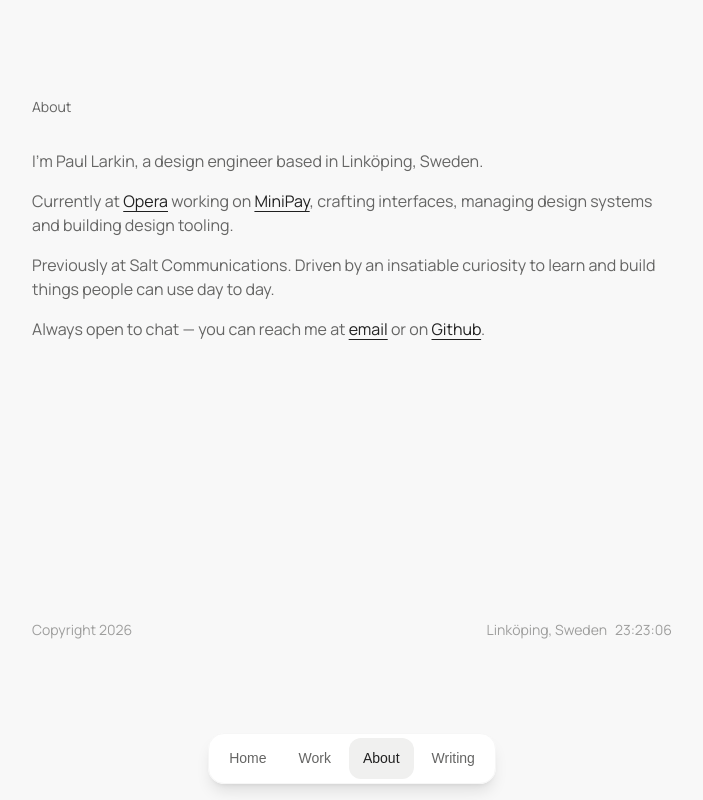
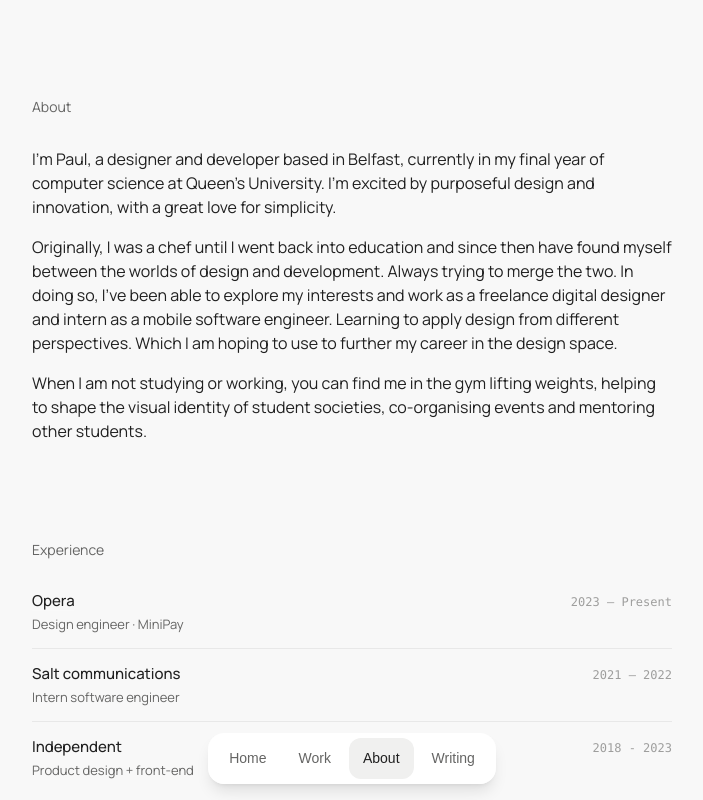
Before and after one commit to paullarkiin/paullarkin-site-v2, a Next.js app: page /about in a window 1280 px wide. Shown: the top 800 px of the page, without its empty margins (288-991 px from the left). Built offline with nearby package versions, Linux system fonts and the light colour scheme.

Commit message:
Wrting and about page updates

```diff
--- a/app/about/page.tsx
+++ b/app/about/page.tsx
@@ -1,60 +1,98 @@
-import { siteConfig } from "@/lib/site";
+import { experience } from "@/lib/site";
+import { SectionHead } from "@/components/SectionHead";
 
 export default function About() {
   return (
     <div className="flex flex-col flex-1 items-center justify-center bg-background font-sans">
       <main className="flex flex-1 w-full max-w-3xl flex-col px-16 pt-24 sm:items-start">
         <section className="mb-24 w-full">
-          <h1 className="text-[14px] text-text-muted mb-8">About</h1>
+          <SectionHead label="About" />
 
-          <div className="space-y-4 text-base text-text-muted">
+          <div className="space-y-4 text-base text-text pt-3.5">
             <p>
-              I&apos;m {siteConfig.name}, a {siteConfig.role.toLowerCase()}{" "}
-              based in {siteConfig.status}.
+              I&apos;m Paul, a designer and developer based in Belfast,
+              currently in my final year of computer science at Queen&apos;s
+              University. I&apos;m excited by purposeful design and innovation,
+              with a great love for simplicity.
             </p>
 
             <p>
-              Currently at{" "}
-              <a
-                href={siteConfig.nowAtUrl}
-                className="text-text underline underline-offset-4 decoration-text transition-colors"
-              >
-                {siteConfig.nowAt}
-              </a>{" "}
-              working on{" "}
-              <a
-                href={siteConfig.productUrl}
-                className="text-text underline underline-offset-4 decoration-text transition-colors"
-              >
-                {siteConfig.product}
-              </a>
-              , crafting interfaces, managing design systems and building design
-              tooling.
+              Originally, I was a chef until I went back into education and
+              since then have found myself between the worlds of design and
+              development. Always trying to merge the two. In doing so,
+              I&apos;ve been able to explore my interests and work as a
+              freelance digital designer and intern as a mobile software
+              engineer. Learning to apply design from different perspectives.
+              Which I am hoping to use to further my career in the design space.
             </p>
 
             <p>
-              Previously at Salt Communications. Driven by an insatiable
-              curiosity to learn and build things people can use day to day.
-            </p>
-
-            <p>
-              Always open to chat — you can reach me at{" "}
-              <a
-                href="mailto:hello@paullarkin.dev"
-                className="text-text underline underline-offset-4 decoration-text transition-colors"
-              >
-                email
-              </a>{" "}
-              or on{" "}
-              <a
-                href="https://github.com/paullarkiin"
-                className="text-text underline underline-offset-4 decoration-text transition-colors"
-              >
-                Github
-              </a>
-              .
+              When I am not studying or working, you can find me in the gym
+              lifting weights, helping to shape the visual identity of student
+              societies, co-organising events and mentoring other students.
             </p>
           </div>
+        </section>
+
+        <section className="mb-24 w-full">
+          <SectionHead label="Experience" />
+
+          <div className="flex flex-col">
+            {experience.map((item, idx) => (
+              <div
+                key={item.company}
+                className={`flex items-baseline justify-between gap-4 py-3.5 ${
+                  idx < experience.length - 1 ? "border-b border-border" : ""
+                }`}
+              >
+                <div className="flex-1 min-w-0">
+                  <p className="text-[15px] font-medium text-text">
+                    {item.href ? (
+                      <a
+                        href={item.href}
+                        target="_blank"
+                        rel="noopener noreferrer"
+                        className="underline underline-offset-4 decoration-border-strong hover:decoration-text transition-colors"
+                      >
+                        {item.company}
+                      </a>
+                    ) : (
+                      item.company
+                    )}
+                  </p>
+                  <p className="text-[13px] text-text-muted leading-normal mt-0.5">
+                    {item.role}
+                  </p>
+                </div>
+                <span className="text-[12px] text-text-dim font-mono shrink-0 whitespace-nowrap">
+                  {item.period}
+                </span>
+              </div>
+            ))}
+          </div>
+        </section>
+
+        <section className="mb-24 w-full">
+          <SectionHead label="Photos" />
+
+          <div className="grid grid-cols-3 gap-2 pt-3.5">
+            {[1, 2, 3].map((i) => (
+              <div
+                key={i}
+                className="aspect-4/3 rounded-lg bg-surface-2 border border-border-strong"
+              />
+            ))}
+          </div>
+        </section>
+
+        <section className="mb-24 w-full">
+          <SectionHead label="Colophon" />
+
+          <p className="text-[16px] text-text-muted leading-normal pt-3.5">
+            This site is built with Next.js and Tailwind CSS, set in Manrope,
+            and deployed on Vercel. Designed and developed by hand — no
+            templates, no themes.
+          </p>
         </section>
       </main>
     </div>
--- a/app/globals.css
+++ b/app/globals.css
@@ -19,10 +19,15 @@
   --color-surface-2: #f0f0ef;
 
   /* Border colors */
-  --color-border-strong: #f6f6f6;
+  --color-border-strong: rgba(255, 255, 255, 0.14);
+  --color-border: #e8e8e8;
 
   /* Fonts */
   --font-sans: var(--font-manrope);
+}
+
+html {
+  overflow-y: scroll;
 }
 
 body {
--- a/app/page.tsx
+++ b/app/page.tsx
@@ -8,7 +8,7 @@ import { intro, notes, projects, selectedWork } from "@/lib/site";
 export default function Home() {
   return (
     <div className="flex flex-col flex-1 items-center justify-center bg-background font-sans">
-      <main className="flex flex-1 w-full max-w-3xl flex-col items-center justify-between px-16 pt-24 sm:items-start">
+      <main className="flex flex-1 w-full max-w-3xl flex-col px-16 pt-24 sm:items-start">
         <Header layout="col" />
         <section className="mb-24">
           <p className="mb-4">
@@ -30,7 +30,7 @@ export default function Home() {
             </a>{" "}
             {intro.currentlyDoing}
           </p>
-          <p className="text-text-muted">{intro.secondary}</p>
+          <p className="text-text">{intro.secondary}</p>
         </section>
         {/* <WorkList items={selectedWork} /> */}
         <SelectedWorkList items={selectedWork} />
--- a/app/writing/page.tsx
+++ b/app/writing/page.tsx
@@ -1,14 +1,11 @@
-import { Header } from "@/components/Header";
 import { WritingList } from "@/components/WritingList";
-import { getAllPosts } from "@/lib/posts";
+import { notes } from "@/lib/site";
 
 export default function Writing() {
-  const posts = getAllPosts();
-
   return (
     <div className="flex flex-col flex-1 items-center justify-center bg-background font-sans">
       <main className="flex flex-1 w-full max-w-3xl flex-col px-16 pt-24 sm:items-start">
-        <WritingList notes={posts} label="All Writing" showSummary />
+        <WritingList notes={notes} />
       </main>
     </div>
   );
--- a/components/WritingList.tsx
+++ b/components/WritingList.tsx
@@ -18,8 +18,12 @@ export function WritingList({
   showSummary = false,
 }: WritingListProps) {
   return (
-    <section className="mb-16 w-full">
+    <section className="mb-24 w-full">
       <SectionHead label={label} meta={meta} />
+      <p className="pt-3.5 mb-8">
+        Deep dives and loose thoughts on design, technology, and the space in
+        between.
+      </p>
 
       <div className="group/list flex flex-col">
         {notes.map((note, idx) => (
--- a/lib/site.ts
+++ b/lib/site.ts
@@ -162,6 +162,32 @@ export const notes: Note[] = [
   // },
 ];
 
+export type ExperienceItem = {
+  company: string;
+  role: string;
+  period: string;
+  href?: string;
+};
+
+export const experience: ExperienceItem[] = [
+  {
+    company: "Opera",
+    role: "Design engineer · MiniPay",
+    period: "2023 — Present",
+    href: "https://www.opera.com",
+  },
+  {
+    company: "Salt communications",
+    role: "Intern software engineer",
+    period: "2021 — 2022",
+  },
+  {
+    company: "Independent",
+    role: "Product design + front-end",
+    period: "2018 - 2023",
+  },
+];
+
 export const intro = {
   currentlyAt: "Currently at ",
   currentlyWorkingOn: "working on ",
```
